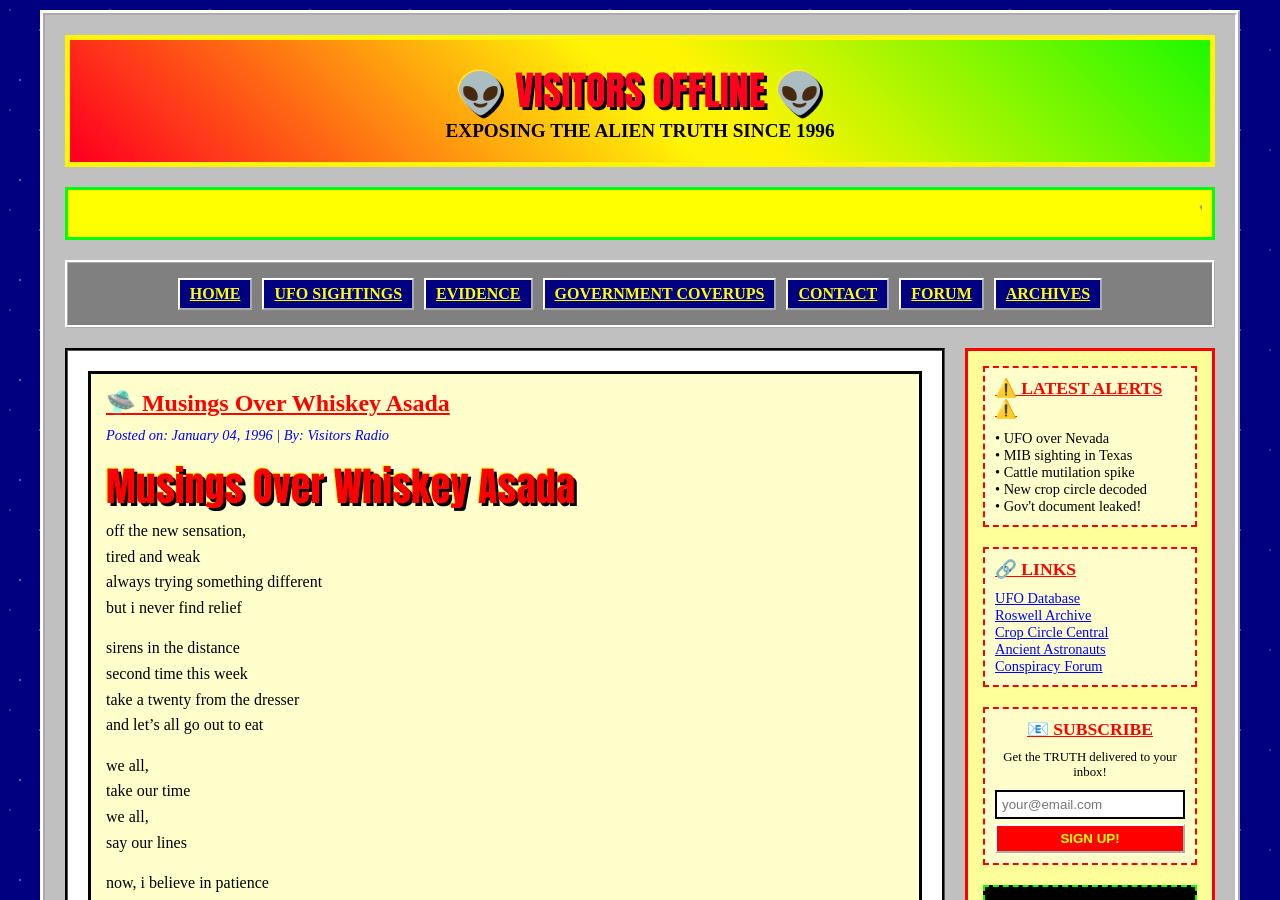
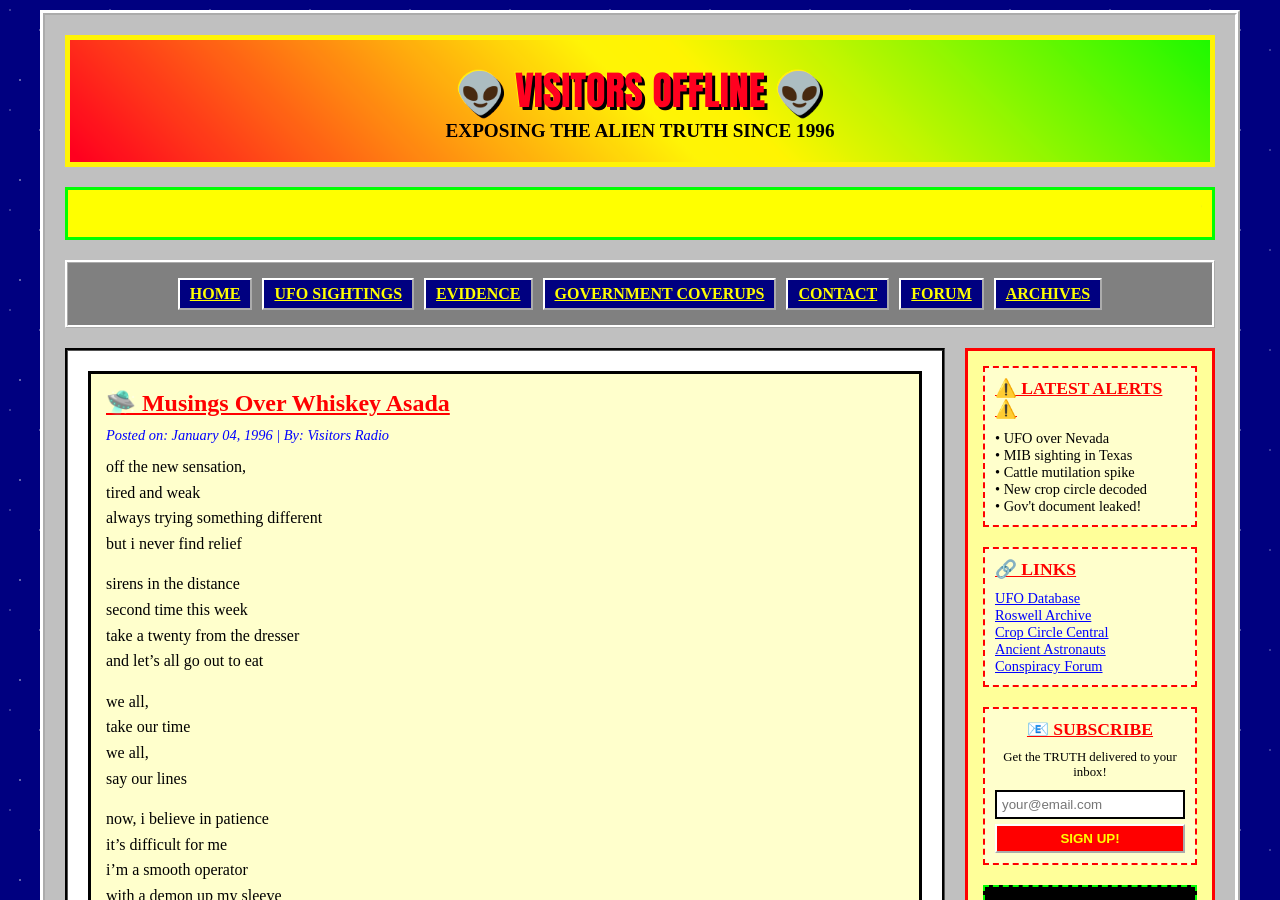
Before and after one commit to visitorsradio/offline, a Jekyll site: the page built from _posts/1996-01-04-musings-over-whiskey-asada.md, in a window 1280 px wide and 900 px high. Built offline with Jekyll 4.4.1, drawn with Linux system fonts in a browser that asks for light colours.

Commit message:
Update 1996-01-04-musings-over-whiskey-asada.md

```diff
--- a/_posts/1996-01-04-musings-over-whiskey-asada.md
+++ b/_posts/1996-01-04-musings-over-whiskey-asada.md
@@ -4,8 +4,6 @@
 author: "Visitors Radio"
 date: 1996-01-04
 ---
-# Musings Over Whiskey Asada
-
 off the new sensation,
 tired and weak
 always trying something different
```
